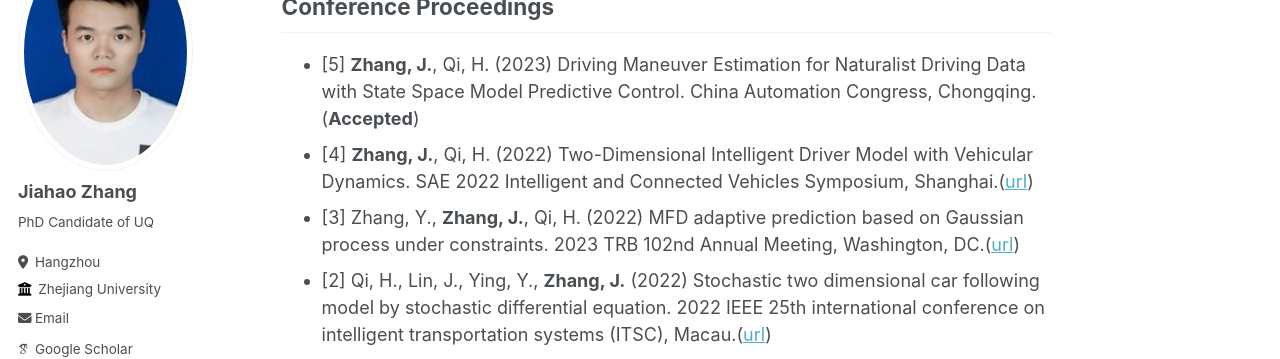
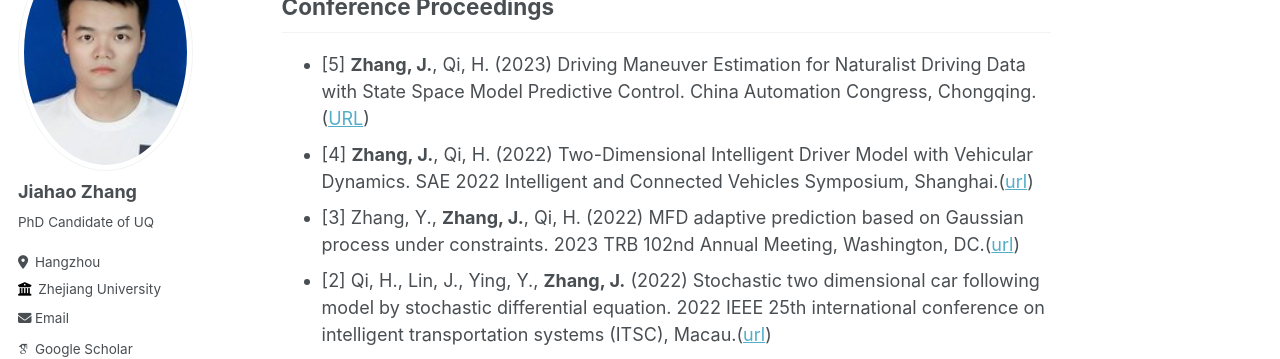
Before and after one commit to zhangjiahao2024/zhangjiahao.github.io, a Jekyll site: the page built from _pages/publications.md, in a window 1280 px wide and 900 px high, scrolled down 805 px. Shown: the part 152-511 px from the top of the window. Built offline with Jekyll 4.4.1, drawn with Linux system fonts in a browser that asks for light colours; some web fonts are replaced.

Commit message:
Update publications.md

```diff
--- a/_pages/publications.md
+++ b/_pages/publications.md
@@ -30,7 +30,7 @@ Journal Publication
 
 Conference Proceedings
 -------
-* [5] **Zhang, J.**, Qi, H. (2023) Driving Maneuver Estimation for Naturalist Driving Data with State Space Model Predictive Control. China Automation Congress, Chongqing. (**Accepted**)
+* [5] **Zhang, J.**, Qi, H. (2023) Driving Maneuver Estimation for Naturalist Driving Data with State Space Model Predictive Control. China Automation Congress, Chongqing. ([URL](https://doi.org/10.1109/CAC59555.2023.10450846))
 * [4] **Zhang, J.**, Qi, H. (2022) Two-Dimensional Intelligent Driver Model with Vehicular Dynamics. SAE 2022 Intelligent and Connected Vehicles Symposium, Shanghai.([url](https://www.sae.org/publications/technical-papers/content/2022-01-7088/))
 * [3] Zhang, Y., **Zhang, J.**, Qi, H. (2022) MFD adaptive prediction based on Gaussian process under constraints. 2023 TRB 102nd Annual Meeting, Washington, DC.([url](https://www.researchgate.net/publication/364777558_MFD_adaptive_prediction_based_on_Gaussian_process_under_constraints))
 * [2] Qi, H., Lin, J., Ying, Y., **Zhang, J.** (2022) Stochastic two dimensional car following model by stochastic differential equation. 2022 IEEE 25th international conference on intelligent transportation systems (ITSC), Macau.([url](https://ieeexplore.ieee.org/abstract/document/9921829))
```
